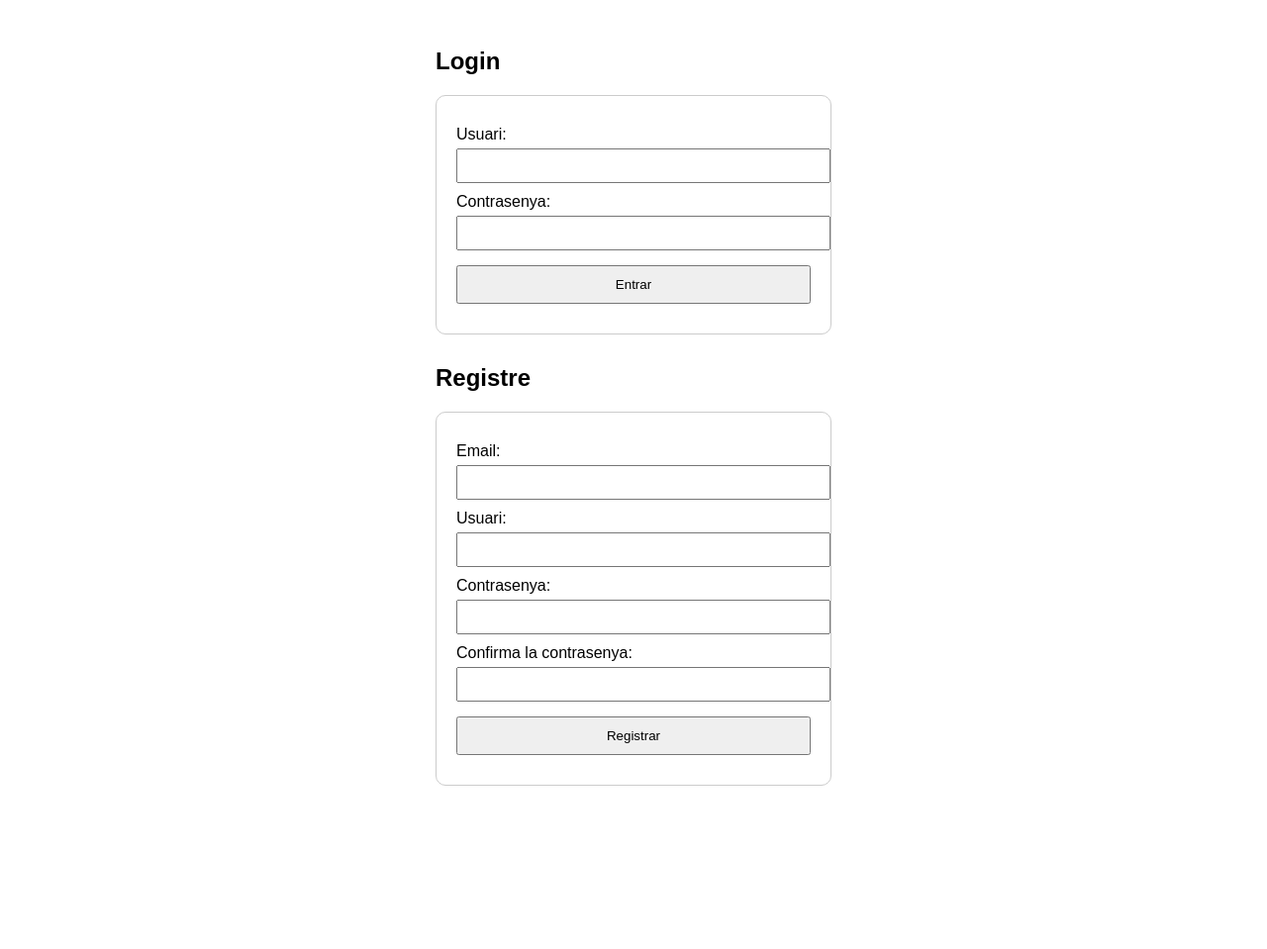
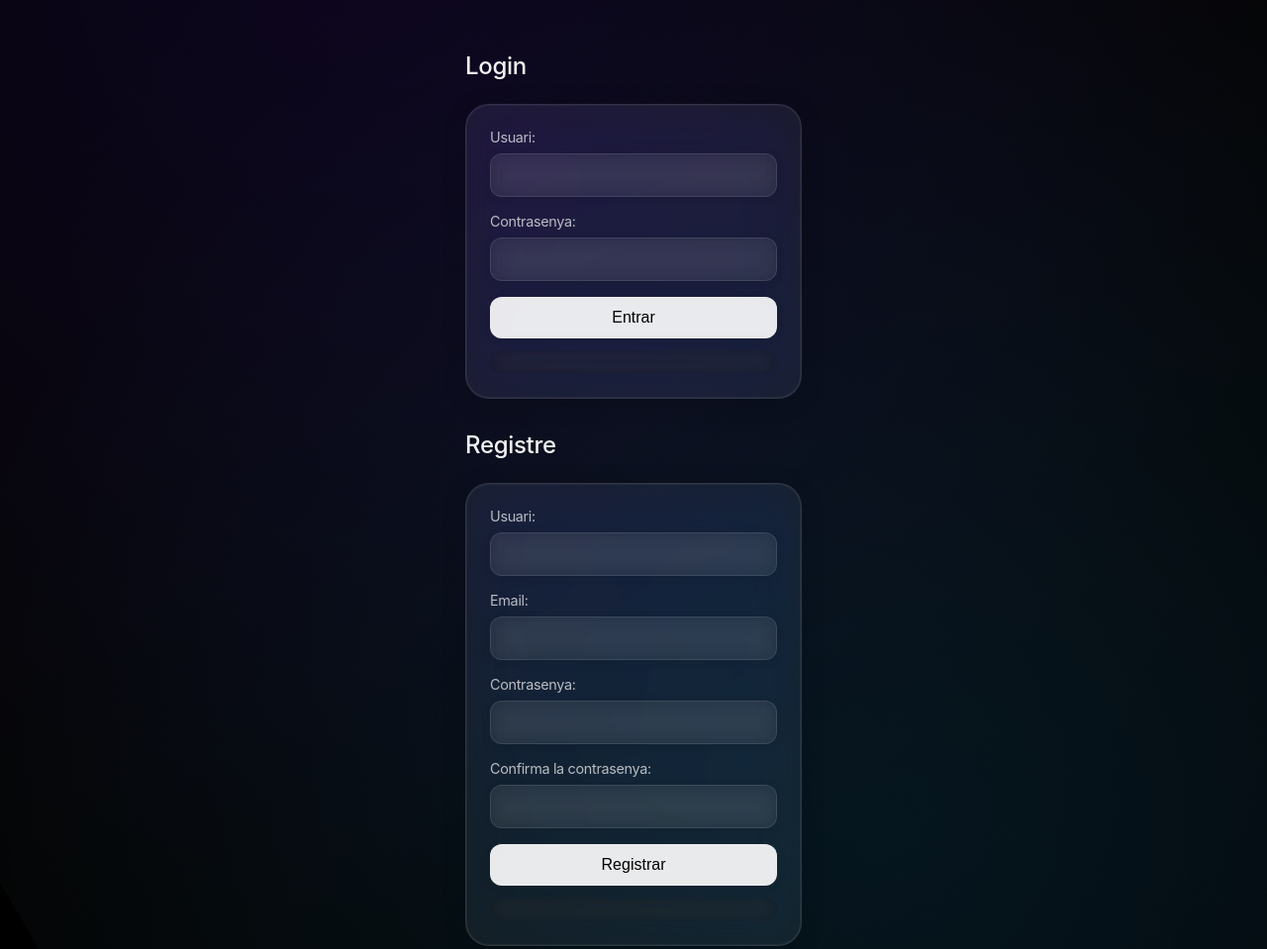
Before and after one commit to vipriga06/Cordova_app_login_register_VPrieto, a website: page app/www/index.html in a window 1280 px wide. Shown: the top 959 px of the page at 99% size. Before the commit the page ends 852 px from the top, so only its background shows below. Drawn offline with Linux system fonts and the light colour scheme; a web font is replaced by a local one.

Commit message:
style.css

```diff
--- a/app/www/css/index.css
+++ b/app/www/css/index.css
@@ -1,38 +1,224 @@
+@import url('https://fonts.googleapis.com/css2?family=SF+Pro+Display:wght@400;500&display=swap');
+
+* {
+  box-sizing: border-box;
+  margin: 0;
+  padding: 0;
+  position: relative;
+}
+
 body {
-  font-family: Arial, sans-serif;
-  padding: 20px;
+  font-family: 'SF Pro Display', -apple-system, BlinkMacSystemFont, sans-serif;
+  min-height: 100vh;
+  background: #000000;
+  color: rgba(255, 255, 255, 0.92);
+  display: flex;
+  align-items: center;
+  justify-content: center;
+  letter-spacing: -0.02em;
+  position: relative;
+  overflow-y: auto;
+  scroll-behavior: smooth;
+  padding: 2rem 0;
+}
+
+/* Actualizar el fondo con estilo Mac abstracto */
+body::before {
+  content: '';
+  position: fixed;
+  top: -50%;
+  left: -50%;
+  width: 200%;
+  height: 200%;
+  background:
+    radial-gradient(circle at 30% 50%, rgba(76, 0, 255, 0.1) 0%, transparent 50%),
+    radial-gradient(circle at 70% 50%, rgba(0, 163, 255, 0.1) 0%, transparent 50%),
+    radial-gradient(circle at 50% 50%, #090909 0%, #000000 100%);
+  will-change: transform;
+  transform: translateZ(0);
+  animation: rotateBackground 30s linear infinite;
+  pointer-events: none;
+  z-index: -1;
 }
 
 .container {
-  max-width: 400px;
+  width: 90%;
+  max-width: 380px;
+  padding: 20px;
   margin: auto;
+  height: auto;
+  min-height: min-content;
 }
 
 form {
-  margin-bottom: 30px;
-  padding: 20px;
-  border: 1px solid #ccc;
-  border-radius: 10px;
+  margin-bottom: 2rem;
+  padding: 1.5rem;
+  background: rgba(255, 255, 255, 0.07);
+  backdrop-filter: blur(25px) saturate(200%);
+  -webkit-backdrop-filter: blur(25px) saturate(200%);
+  border: 1px solid rgba(255, 255, 255, 0.1);
+  box-shadow:
+    0 4px 24px -1px rgba(0, 0, 0, 0.2),
+    0 0 0 1px rgba(255, 255, 255, 0.05) inset;
+  border-radius: 24px;
+  transition: all 0.4s cubic-bezier(0.23, 1, 0.32, 1);
+  will-change: transform;
+  transform: translateZ(0);
+}
+
+form:hover {
+  background: rgba(255, 255, 255, 0.09);
+  border: 1px solid rgba(255, 255, 255, 0.15);
+  box-shadow:
+    0 8px 32px -1px rgba(0, 0, 0, 0.3),
+    0 0 0 1px rgba(255, 255, 255, 0.07) inset;
+}
+
+h2 {
+  font-size: 1.5rem;
+  font-weight: 500;
+  margin-bottom: 1.5rem;
+  color: rgba(255, 255, 255, 0.95);
 }
 
 label {
   display: block;
-  margin-top: 10px;
+  margin-bottom: 0.5rem;
+  font-size: 0.9rem;
+  color: rgba(255, 255, 255, 0.7);
 }
 
 input {
   width: 100%;
-  padding: 8px;
-  margin-top: 5px;
+  padding: 0.75rem;
+  background: rgba(255, 255, 255, 0.05);
+  backdrop-filter: blur(10px);
+  -webkit-backdrop-filter: blur(10px);
+  border: 1px solid rgba(255, 255, 255, 0.1);
+  box-shadow: 0 2px 10px rgba(0, 0, 0, 0.1);
+  border-radius: 12px;
+  color: rgba(255, 255, 255, 0.9);
+  font-size: 1rem;
+  margin-bottom: 1rem;
+  transition: all 0.3s ease;
+}
+
+input:focus {
+  outline: none;
+  background: rgba(255, 255, 255, 0.07);
+  border-color: rgba(255, 255, 255, 0.3);
+  box-shadow:
+    0 0 0 3px rgba(255, 255, 255, 0.1),
+    0 2px 15px rgba(0, 0, 0, 0.2);
 }
 
 button {
-  margin-top: 15px;
-  padding: 10px;
   width: 100%;
+  padding: 0.75rem;
+  background: rgba(255, 255, 255, 0.9);
+  backdrop-filter: blur(10px);
+  -webkit-backdrop-filter: blur(10px);
+  border: none;
+  border-radius: 12px;
+  color: #000;
+  font-weight: 500;
+  font-size: 1rem;
+  cursor: pointer;
+  transition: all 0.3s ease;
+  box-shadow:
+    0 2px 10px rgba(0, 0, 0, 0.1),
+    0 0 0 1px rgba(255, 255, 255, 0.1) inset;
+}
+
+button:hover {
+  background: rgba(255, 255, 255, 0.95);
+  box-shadow:
+    0 5px 15px rgba(0, 0, 0, 0.2),
+    0 0 0 1px rgba(255, 255, 255, 0.15) inset;
 }
 
 .message {
-  color: red;
-  margin-top: 10px;
+  margin-top: 0.75rem;
+  font-size: 0.9rem;
+  padding: 0.75rem;
+  border-radius: 12px;
+  background: rgba(0, 0, 0, 0.2);
+  backdrop-filter: blur(10px);
 }
+
+.message.success {
+  color: #34d399;
+  background: rgba(52, 211, 153, 0.1);
+}
+
+.message.error {
+  color: #f87171;
+  background: rgba(248, 113, 113, 0.1);
+}
+
+/* Modificar el estilo del body */
+body {
+  // ...existing code...
+  min-height: 100vh;
+  overflow-y: auto;
+  scroll-behavior: smooth;
+  padding: 2rem 0;
+}
+
+/* Optimizar el contenedor principal */
+.container {
+  // ...existing code...
+  margin: auto;
+  height: auto;
+  min-height: min-content;
+}
+
+/* Optimizar las animaciones para mejor rendimiento */
+form {
+  // ...existing code...
+  will-change: transform;
+  transform: translateZ(0);
+}
+
+/* Mejorar el rendimiento del fondo */
+body::before {
+  // ...existing code...
+  will-change: transform;
+  transform: translateZ(0);
+  animation: rotateBackground 30s linear infinite;
+  pointer-events: none;
+}
+
+/* Optimizar scrollbar para modo oscuro */
+::-webkit-scrollbar {
+  width: 8px;
+}
+
+::-webkit-scrollbar-track {
+  background: rgba(255, 255, 255, 0.05);
+}
+
+::-webkit-scrollbar-thumb {
+  background: rgba(255, 255, 255, 0.2);
+  border-radius: 4px;
+}
+
+::-webkit-scrollbar-thumb:hover {
+  background: rgba(255, 255, 255, 0.3);
+}
+
+/* Asegurar que los elementos mantienen su posición */
+* {
+  // ...existing code...
+  position: relative;
+}
+
+/* Añadir animación de rotación suave para el fondo */
+@keyframes rotateBackground {
+  0% {
+    transform: rotate(0deg);
+  }
+  100% {
+    transform: rotate(360deg);
+  }
+}
--- a/app/www/index.html
+++ b/app/www/index.html
@@ -22,11 +22,11 @@
 
         <h2>Registre</h2>
         <form id="registerForm">
+            <label for="registerUsername">Usuari:</label>
+            <input type="text" id="registerUsername" required>
+
             <label for="registerEmail">Email:</label>
             <input type="email" id="registerEmail" required>
-
-      <label for="registerUsername">Usuari:</label>
-      <input type="text" id="registerUsername" required>
 
             <label for="registerPassword">Contrasenya:</label>
             <input type="password" id="registerPassword" required>
@@ -39,6 +39,6 @@
         </form>
     </div>
 
-  <script src="app.js"></script>
+    <script src="js/index.js"></script>
 </body>
 </html>
--- a/app/www/js/index.js
+++ b/app/www/js/index.js
@@ -1,9 +1,13 @@
-// Diccionari global d'usuaris amb un usuari hardcoded
+// Diccionari global d'usuaris amb un usuari predefinit
 const users = {
-  "usuariInicial": "contrasenya123"
+  "usuariInicial": {    // Ara utilitzarem el nom d'usuari com a clau
+    password: "contrasenya123",
+    username: "usuariInicial",  // Afegim el nom d'usuari explícitament
+    email: "inicial@example.com"
+  }
 };
 
-// Login
+// Inici de sessió
 const loginForm = document.getElementById("loginForm");
 const loginMessage = document.getElementById("loginMessage");
 
@@ -12,7 +16,7 @@ loginForm.addEventListener("submit", function(e) {
   const username = document.getElementById("loginUsername").value;
   const password = document.getElementById("loginPassword").value;
 
-  if(users[username] && users[username] === password) {
+  if(users[username] && users[username].password === password) {
     loginMessage.style.color = "green";
     loginMessage.textContent = "Login correcte!";
   } else {
@@ -21,13 +25,14 @@ loginForm.addEventListener("submit", function(e) {
   }
 });
 
-// Registre
+// Registre d'usuari
 const registerForm = document.getElementById("registerForm");
 const registerMessage = document.getElementById("registerMessage");
 
 registerForm.addEventListener("submit", function(e) {
   e.preventDefault();
   const username = document.getElementById("registerUsername").value;
+  const email = document.getElementById("registerEmail").value;
   const password = document.getElementById("registerPassword").value;
   const confirmPassword = document.getElementById("registerConfirmPassword").value;
 
@@ -43,7 +48,12 @@ registerForm.addEventListener("submit", function(e) {
     return;
   }
 
-  users[username] = password;
+  // Al registre, desem l'usuari amb les seves dades
+  users[username] = {
+    password: password,
+    username: username,  // Afegim el nom d'usuari
+    email: email
+  };
 
   registerMessage.style.color = "green";
   registerMessage.textContent = "Usuari registrat correctament!";
```
Also changed, not shown: app/package.json (+9 -1 lines), 1 other file. Lines whose indentation alone changed are shown as unchanged.
